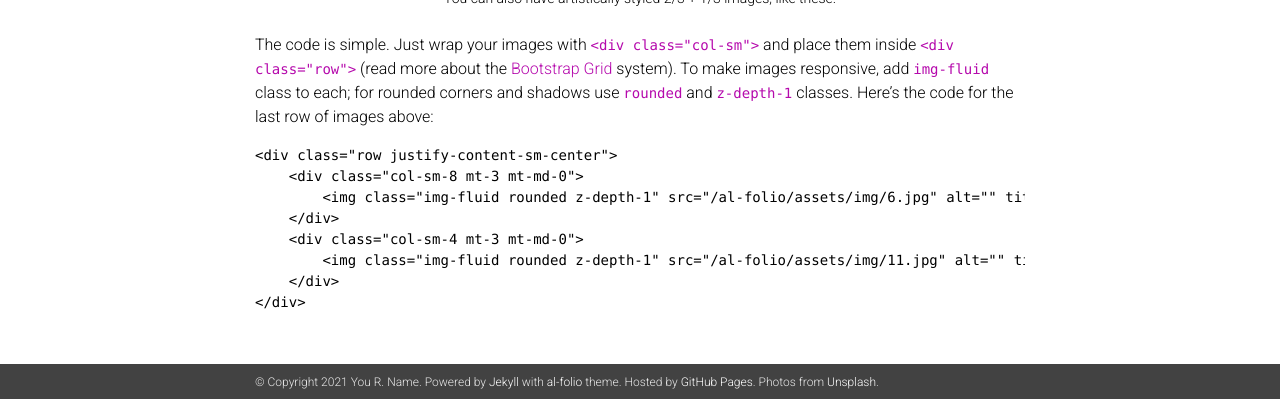
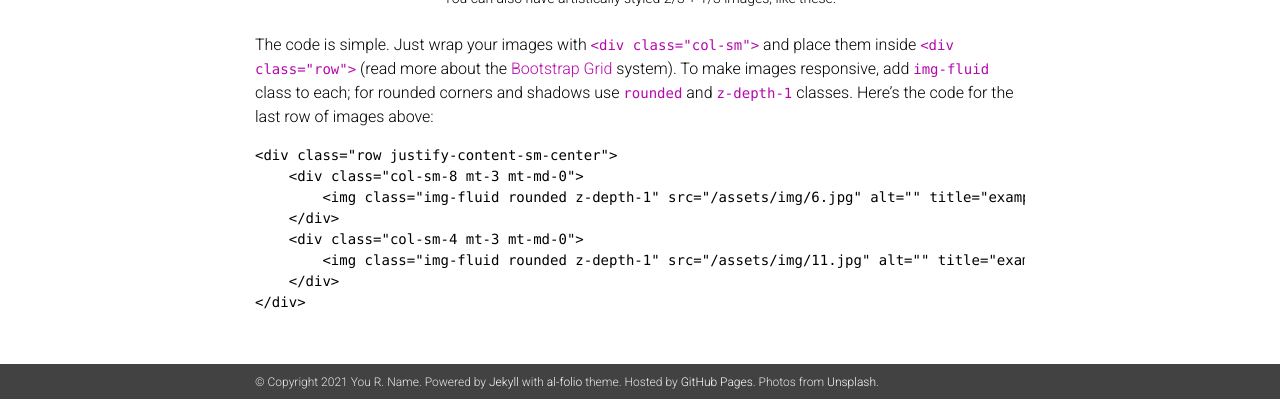
Before and after one commit to WojciechMojsiejuk/WojciechMojsiejuk.github.io, a Jekyll site: the page built from _projects/6_project.markdown, in a window 1280 px wide and 900 px high, scrolled down 1013 px, cut to the strip 501-900 px from the top of the window. Built offline with Jekyll 4.4.1, drawn with Linux system fonts in a browser that asks for light colours; nearby versions of some CDN libraries; a style sheet for code colours, icons or effects is not loaded.

Commit message:
change url config

```diff
--- a/_config.yml
+++ b/_config.yml
@@ -15,8 +15,8 @@
   Photos from <a href="https://unsplash.com" target="_blank">Unsplash</a>.
 
 icon: 🔥 # the emoji used as the favicon
-url:  # the base hostname & protocol for your site
-baseurl: /al-folio # the subpath of your site, e.g. /blog/
+url: "https://wojciechmojsiejuk.github.io/" # the base hostname & protocol for your site
+baseurl: # the subpath of your site, e.g. /blog/
 last_updated: false # set to true if you want to display last updated in the footer
 impressum_path:  # set to path to include impressum link in the footer, use the same path as permalink in a page, helps to conform with EU GDPR
 
```
